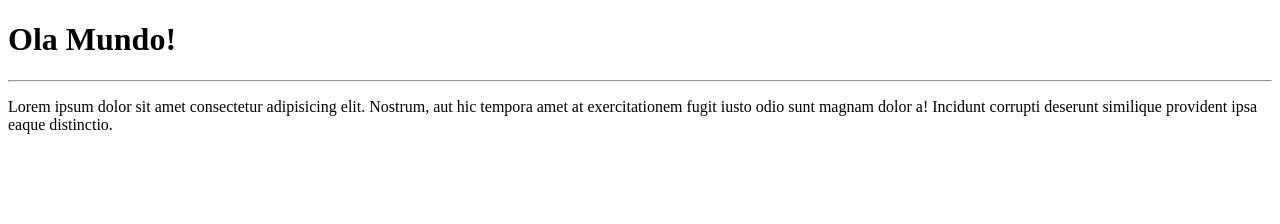
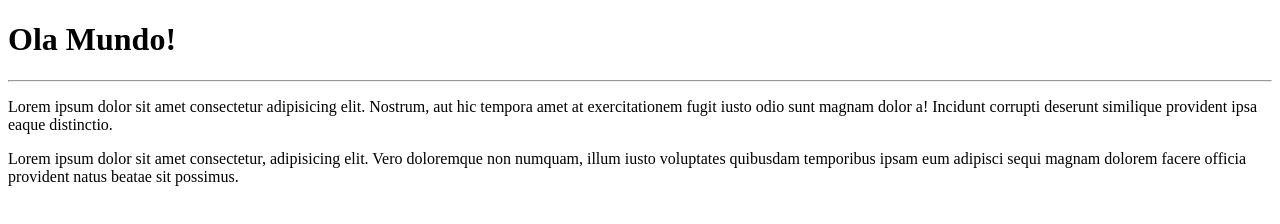
Before and after one commit to Diehl-Claudino/Ola-Mundo, a plain HTML site: page site-exemplo/index.html in a window 1280 px wide. Drawn offline with Linux system fonts and the light colour scheme.

Commit message:
alteração 2

```diff
--- a/site-exemplo/index.html
+++ b/site-exemplo/index.html
@@ -10,6 +10,6 @@
     <h1>Ola Mundo!</h1>
     <hr>
     <p>Lorem ipsum dolor sit amet consectetur adipisicing elit. Nostrum, aut hic tempora amet at exercitationem fugit iusto odio sunt magnam dolor a! Incidunt corrupti deserunt similique provident ipsa eaque distinctio.</p>
-
+    <p>Lorem ipsum dolor sit amet consectetur, adipisicing elit. Vero doloremque non numquam, illum iusto voluptates quibusdam temporibus ipsam eum adipisci sequi magnam dolorem facere officia provident natus beatae sit possimus.</p>
 </body>
 </html>
```
